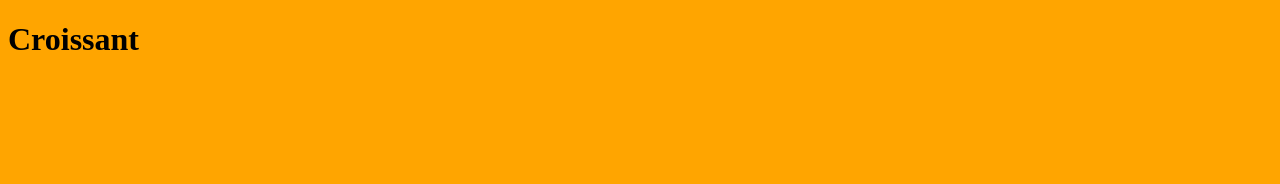
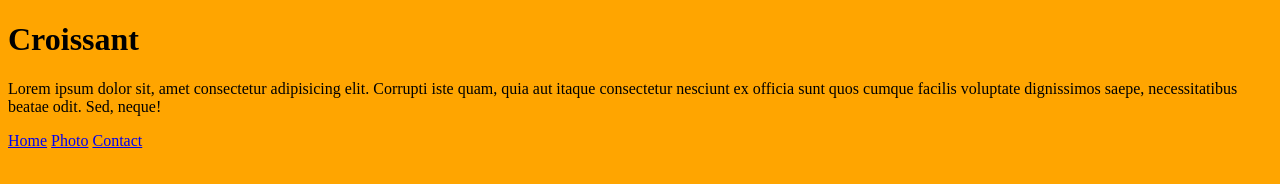
Before and after one commit to punkername007/croissant, a plain HTML site: page index.html in a window 1280 px wide. Drawn offline with Linux system fonts and the light colour scheme.

Commit message:
Added basic HTML
Added text
Linked multiple pages to homepage

```diff
--- a/index.html
+++ b/index.html
@@ -8,5 +8,16 @@
   </head>
   <body>
     <h1>Croissant</h1>
+    <p>
+      Lorem ipsum dolor sit, amet consectetur adipisicing elit. Corrupti iste
+      quam, quia aut itaque consectetur nesciunt ex officia sunt quos cumque
+      facilis voluptate dignissimos saepe, necessitatibus beatae odit. Sed,
+      neque!
+    </p>
+    <div>
+      <a href="/index.html">Home</a>
+      <a href="/photo.html">Photo</a>
+      <a href="/contact.html">Contact</a>
+    </div>
   </body>
 </html>
```
